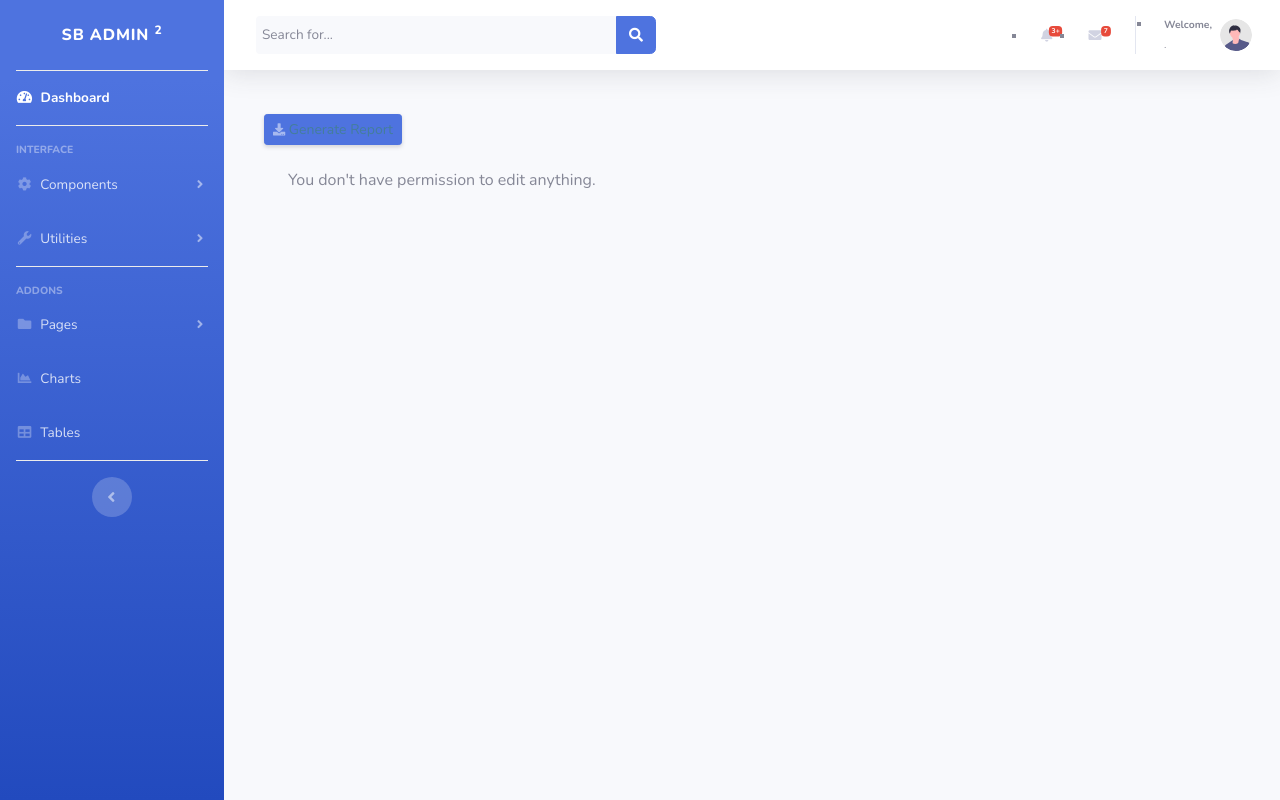
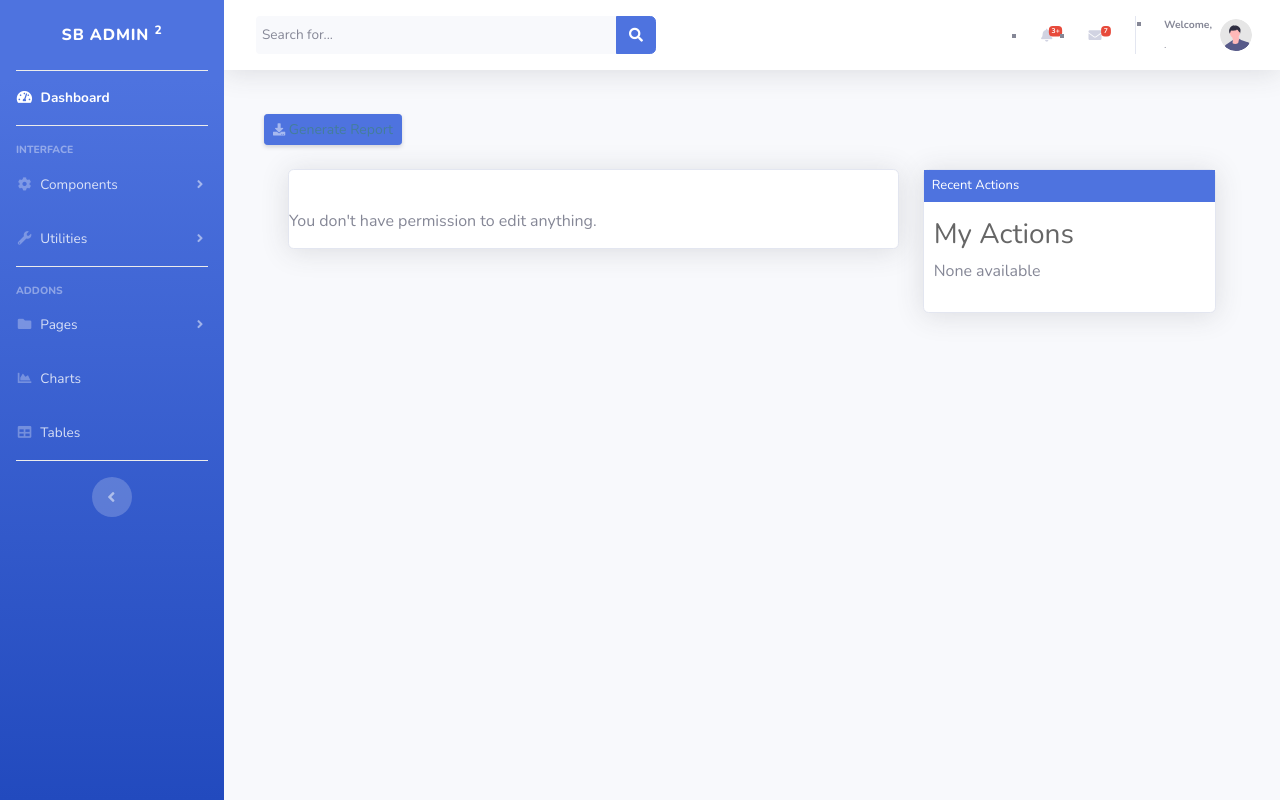
Before and after one commit to chrzysztof/bootstrap-django-admin-template, a Django app: template app/templates/admin/index.html in a window 1280 px wide. Run offline with Django 3.2, Linux system fonts and the light colour scheme; the template is opened without the code that fills it, so the values that code supplies are empty; some libraries are stand-ins or nearby versions.

Commit message:
index.html markup changing

```diff
--- a/app/templates/admin/index.html
+++ b/app/templates/admin/index.html
@@ -8,15 +8,21 @@
 {% block breadcrumbs %}{% endblock %}
 
 {% block content %}
-<div id="row">
+<div class="row">
+    <div class="col-lg-8 mb-4">
 
+    <!-- Project Card Example -->
+        <div class="card shadow mb-4">
+            <div class="card-body">
+
+            </div>
             {% if app_list %}
                 {% for app in app_list %}
-        <div class="app-{{ app.app_label }} module">
-        <table>
-        <caption>
+                    <div class="app-{{ app.app_label }} module table-responsive">
+                    <header>
                         <a href="{{ app.app_url }}" class="section" title="{% blocktrans with name=app.name %}Models in the {{ name }} application{% endblocktrans %}">{{ app.name }}</a>
-        </caption>
+                    </header>
+                    <table class="table table-bordered">
                     {% for model in app.models %}
                         <tr class="model-{{ model.object_name|lower }}">
                         {% if model.admin_url %}
@@ -45,10 +51,13 @@
                 <p>{% trans "You don't have permission to edit anything." %}</p>
             {% endif %}
             </div>
-{% endblock %}
 
+    </div><!-- end apps cards -->
+    <div class="col-lg-4 mb-4">
+    <!-- Project Card Example -->
+        <div class="card shadow mb-4">
             {% block sidebar %}
-<div id="content-related">
+            <div>
                 <div class="module" id="recent-actions-module">
                     <h2>{% trans 'Recent Actions' %}</h2>
                     <h3>{% trans 'My Actions' %}</h3>
@@ -78,3 +87,8 @@
                 </div>
             </div>
             {% endblock %}
+        </div>
+    </div>
+
+</div><!-- end row -->
+{% endblock %}
```
Lines whose indentation alone changed are shown as unchanged.
